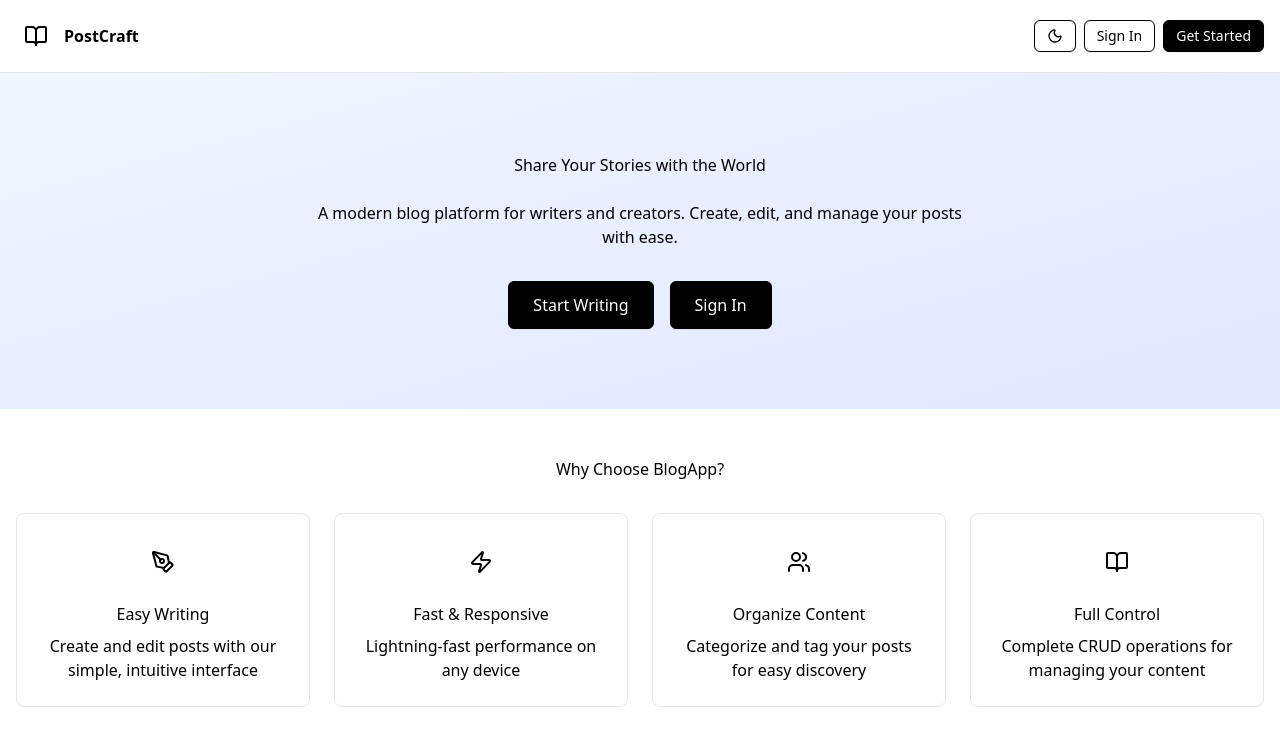
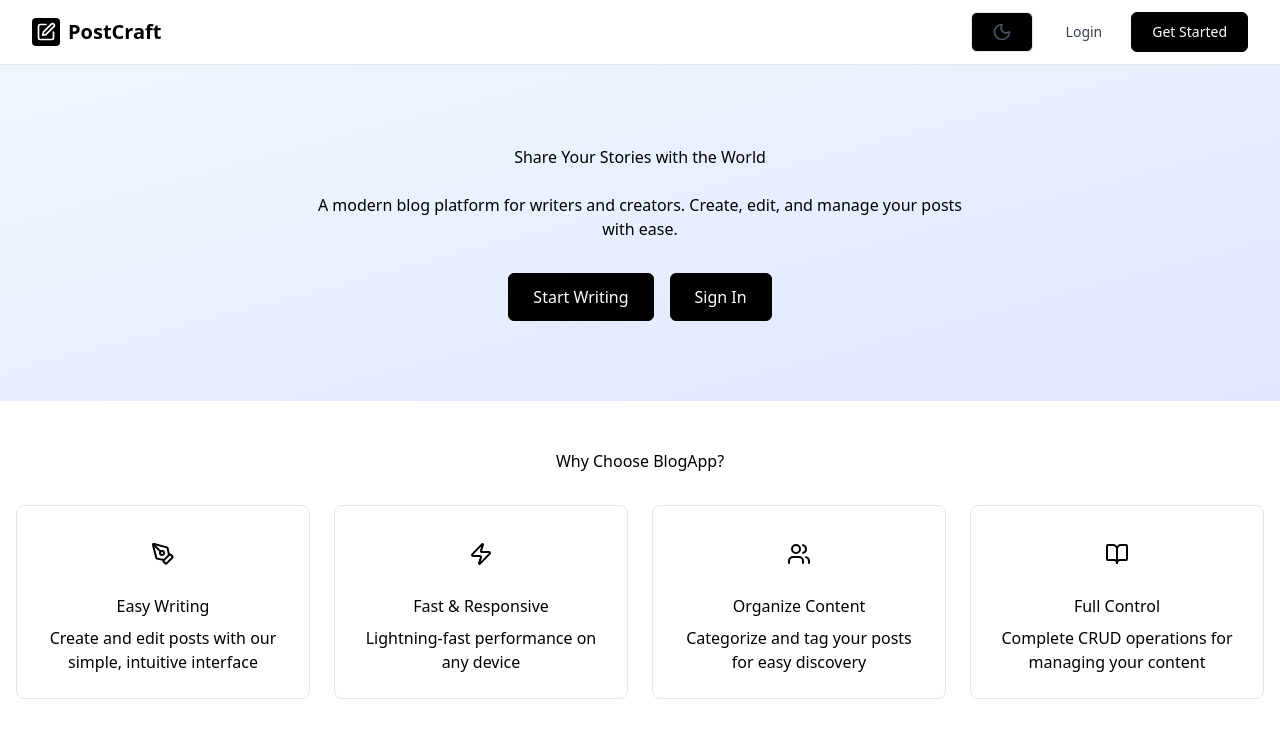
Before and after one commit to roshni73/post-craft, a React (Vite) app: page / in a window 1280 px wide. Shown: the top 746 px of the page. Built offline with nearby package versions, Linux system fonts and the light colour scheme.

Commit message:
fix:fix regiter  redirect

```diff
--- a/src/Components/Button/index.tsx
+++ b/src/Components/Button/index.tsx
@@ -1,7 +1,7 @@
 import { useThemeStore } from '@/lib/store';
 import * as React from 'react';
 
-type ButtonVariant = 'default' | 'outline' | 'ghost' | 'link';
+type ButtonVariant = 'default' | 'outline' | 'ghost' | 'link' | 'border';
 type ButtonSize = 'default' | 'sm' | 'lg' | 'icon';
 
 interface ButtonProps extends React.ButtonHTMLAttributes<HTMLButtonElement> {
@@ -26,24 +26,35 @@ export const Button: React.FC<ButtonProps> = ({
   const { mode } = useThemeStore();
 
   const baseClasses =
-    'inline-flex items-center justify-center gap-2 rounded-md font-medium transition-all shadow-sm focus:outline-none focus:ring-2 focus:ring-black disabled:pointer-events-none disabled:opacity-50';
+    'inline-flex items-center justify-center gap-2 rounded-md font-medium transition-all focus:outline-none focus:ring-2 focus:ring-gray-400 disabled:pointer-events-none disabled:opacity-50';
+
   let dynamicVariantClasses = '';
 
   if (variant === 'default') {
     dynamicVariantClasses =
       mode === 'light'
-        ? 'bg-black text-white border border-black'
-        : 'bg-primary text-primary-foreground';
-  } else if (variant === 'outline' || variant === 'ghost') {
+        ? 'bg-black text-white border border-black hover:bg-gray-800'
+        : 'bg-white text-black border border-white hover:bg-gray-200';
+  } else if (variant === 'outline') {
     dynamicVariantClasses =
       mode === 'light'
-        ? 'bg-transparent text-black border border-black hover:bg-black hover:text-white'
-        : 'bg-transparent text-white border border-white hover:bg-white hover:text-black';
+        ? 'bg-transparent text-gray-700 border border-gray-300 hover:bg-gray-50'
+        : 'bg-transparent text-gray-300 border border-gray-600 hover:bg-gray-800';
+  } else if (variant === 'ghost') {
+    dynamicVariantClasses =
+      mode === 'light'
+        ? 'bg-transparent text-gray-700 hover:bg-gray-100 border border-transparent'
+        : 'bg-transparent text-gray-300 hover:bg-gray-800 border border-transparent';
+  } else if (variant === 'border') {
+    dynamicVariantClasses =
+      mode === 'light'
+        ? 'bg-transparent text-gray-600 border border-gray-200 hover:bg-gray-50'
+        : 'bg-transparent text-gray-400 border border-gray-700 hover:bg-gray-900';
   } else if (variant === 'link') {
     dynamicVariantClasses =
       mode === 'light'
-        ? 'text-primary underline-offset-4 hover:underline'
-        : 'text-white underline-offset-4 hover:underline';
+        ? 'text-gray-600 underline-offset-4 hover:underline border-transparent'
+        : 'text-gray-400 underline-offset-4 hover:underline border-transparent';
   }
 
   return (
@@ -55,4 +66,5 @@ export const Button: React.FC<ButtonProps> = ({
     </button>
   );
 };
+
 Button.displayName = 'Button';
--- a/src/Components/Navbar/index.tsx
+++ b/src/Components/Navbar/index.tsx
@@ -1,33 +1,103 @@
+import { useAuth } from '@/hooks/useAuth';
+import { useThemeStore } from '@/lib/store';
+import { Moon, Sun, LogOut, PenSquare, User } from 'lucide-react';
 import { useNavigate } from 'react-router-dom';
-import { BookOpen, Moon, Sun } from 'lucide-react';
-import { useThemeStore } from '../../lib/store';
 import { Button } from '../Button';
 
 export default function Navbar() {
+  const { user, isAuthenticated, logout } = useAuth();
+  const { mode, toggleTheme } = useThemeStore();
   const navigate = useNavigate();
-  const { mode, toggleTheme } = useThemeStore();
+
+  const handleLogout = () => {
+    logout();
+    navigate('/');
+  };
 
   return (
-    <nav className="border-b bg-card sticky top-0 z-50">
-      <div className="container mx-auto px-4 py-4 flex items-center justify-between">
-        <div className="flex items-center gap-2 cursor-pointer" onClick={() => navigate('/')}>
-          <div className="bg-primary rounded-full p-2">
-            <BookOpen className="size-6 text-primary-foreground" />
+    <header className="border-b border-gray-200 dark:border-gray-800 bg-white dark:bg-black sticky top-0 z-50">
+      <div className="max-w-7xl mx-auto px-4 sm:px-6 lg:px-8">
+        <div className="flex justify-between items-center h-16">
+          <div className="flex items-center">
+            <button
+              onClick={() => navigate(isAuthenticated ? '/dashboard' : '/')}
+              className="flex items-center space-x-2 hover:opacity-80 transition-opacity group"
+            >
+              <div className="bg-black dark:bg-white p-1 rounded">
+                <PenSquare className="w-5 h-5 text-white dark:text-black" />
+              </div>
+              <span className="text-black dark:text-white font-bold text-xl">PostCraft</span>
+            </button>
           </div>
-          <span className="font-semibold">PostCraft</span>
-        </div>
-        <div className="flex items-center gap-2">
-          <Button variant="ghost" size="sm" onClick={toggleTheme}>
-            {mode === 'light' ? <Moon className="size-4" /> : <Sun className="size-4" />}
-          </Button>
-          <Button variant="ghost" size="sm" onClick={() => navigate('/login')}>
-            Sign In
-          </Button>
-          <Button size="sm" onClick={() => navigate('/register')}>
-            Get Started
-          </Button>
+          <div className="flex items-center space-x-4">
+            {isAuthenticated && user ? (
+              <div className="flex items-center space-x-4">
+                <div className="flex items-center space-x-3">
+                  <div className="w-8 h-8 bg-gray-200 dark:bg-gray-800 rounded-full flex items-center justify-center">
+                    <User className="w-4 h-4 text-gray-600 dark:text-gray-400" />
+                  </div>
+                  <div className="hidden sm:block">
+                    <p className="text-sm font-medium text-gray-900 dark:text-white">{user.name}</p>
+                    <p className="text-xs text-gray-500 dark:text-gray-400">{user.email}</p>
+                  </div>
+                </div>
+                <Button
+                  variant="border"
+                  size="icon"
+                  onClick={toggleTheme}
+                  className="p-2 rounded-lg hover:bg-gray-50 dark:hover:bg-gray-900 transition-colors"
+                  aria-label="Toggle theme"
+                >
+                  {mode === 'light' ? (
+                    <Moon className="w-5 h-5 text-gray-600" />
+                  ) : (
+                    <Sun className="w-5 h-5 text-gray-400" />
+                  )}
+                </Button>
+
+                <Button
+                  variant="border"
+                  size="icon"
+                  onClick={handleLogout}
+                  className="p-2 rounded-lg hover:bg-red-50 dark:hover:bg-red-900/20 transition-colors group"
+                  aria-label="Logout"
+                >
+                  <LogOut className="w-5 h-5 text-gray-600 dark:text-gray-400 group-hover:text-red-600 dark:group-hover:text-red-400" />
+                </Button>
+              </div>
+            ) : (
+              <div className="flex items-center space-x-3">
+                <Button
+                  onClick={toggleTheme}
+                  className="p-2 rounded-lg border border-gray-200 dark:border-gray-800 hover:bg-gray-50 dark:hover:bg-gray-900 transition-colors"
+                  aria-label="Toggle theme"
+                >
+                  {mode === 'light' ? (
+                    <Moon className="w-5 h-5 text-gray-600" />
+                  ) : (
+                    <Sun className="w-5 h-5 text-gray-400" />
+                  )}
+                </Button>
+                <div className="flex items-center space-x-2">
+                  <Button
+                    variant="ghost"
+                    onClick={() => navigate('/login')}
+                    className="text-gray-700 dark:text-gray-300 border border-gray-200 dark:border-gray-800 hover:bg-gray-50 dark:hover:bg-gray-900"
+                  >
+                    Login
+                  </Button>
+                  <Button
+                    onClick={() => navigate('/register')}
+                    className="bg-black dark:bg-white text-white dark:text-black hover:bg-gray-800 dark:hover:bg-gray-200 transition-colors"
+                  >
+                    Get Started
+                  </Button>
+                </div>
+              </div>
+            )}
+          </div>
         </div>
       </div>
-    </nav>
+    </header>
   );
 }
--- a/src/hooks/useAuth.tsx
+++ b/src/hooks/useAuth.tsx
@@ -1,6 +1,21 @@
 import { create } from 'zustand';
 import { persist } from 'zustand/middleware';
-import type { AuthState, User } from '../types';
+
+interface User {
+  id: number;
+  name: string;
+  email: string;
+  username: string;
+}
+
+interface AuthState {
+  user: User | null;
+  token: string | null;
+  isAuthenticated: boolean;
+  login: (email: string, password: string) => Promise<void>;
+  register: (name: string, email: string, password: string) => Promise<{ success: boolean }>;
+  logout: () => void;
+}
 
 // Mock authentication service
 const mockLogin = async (
@@ -35,7 +50,7 @@ const mockRegister = async (
   name: string,
   email: string,
   password: string
-): Promise<{ user: User; token: string }> => {
+): Promise<{ success: boolean }> => {
   // Simulate API delay
   await new Promise((resolve) => setTimeout(resolve, 800));
 
@@ -48,16 +63,8 @@ const mockRegister = async (
     throw new Error('Password must be at least 6 characters');
   }
 
-  // Return mock user and token
-  return {
-    user: {
-      id: Math.floor(Math.random() * 1000),
-      name,
-      email,
-      username: email.split('@')[0],
-    },
-    token: 'mock-jwt-token-' + Math.random().toString(36).substr(2, 9),
-  };
+  // Return success only - NO user/token for auto-login
+  return { success: true };
 };
 
 export const useAuth = create<AuthState>()(
@@ -80,8 +87,11 @@ export const useAuth = create<AuthState>()(
       register: async (name: string, email: string, password: string) => {
         // eslint-disable-next-line no-useless-catch
         try {
-          const { user, token } = await mockRegister(name, email, password);
-          set({ user, token, isAuthenticated: true });
+          // Call register but DON'T set auth state
+          const result = await mockRegister(name, email, password);
+
+          // Return success without logging in
+          return result;
         } catch (error) {
           throw error;
         }
```
Also changed, not shown: src/view/Login/index.tsx (+27 -8 lines), src/view/Register/index.tsx (+13 -20 lines).
